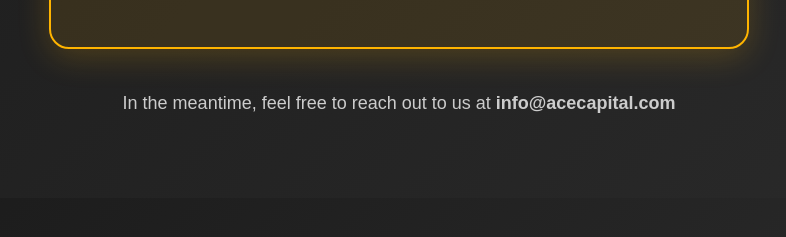
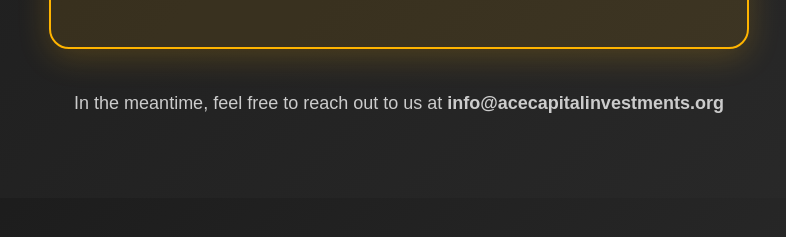
Before and after one commit to ctoriola/ace-update, a plain HTML site: page maintenance.html in a window 1280 px wide. Shown: the part 563-800 px from the top of the page, without its empty margins (241-1027 px from the left). Drawn offline with Linux system fonts and the light colour scheme; a web font is replaced by a local one.

Commit message:
email update

```diff
--- a/maintenance.html
+++ b/maintenance.html
@@ -246,7 +246,7 @@
       </div>
     </div>
 
-    <p class="maintenance-subtitle">In the meantime, feel free to reach out to us at <strong>info@acecapital.com</strong></p>
+    <p class="maintenance-subtitle">In the meantime, feel free to reach out to us at <strong>info@acecapitalinvestments.org</strong></p>
   </div>
 </section>
 
```
